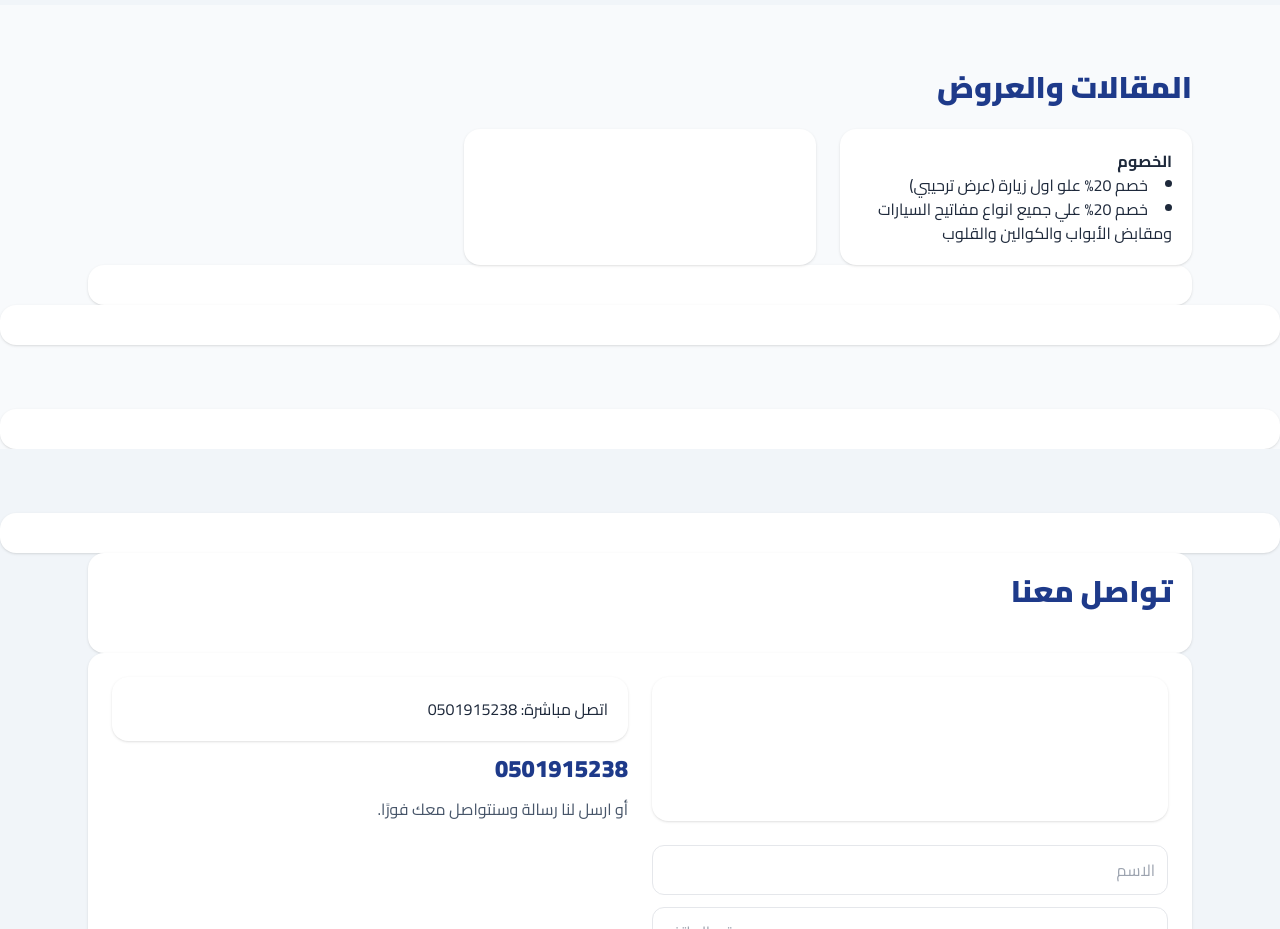
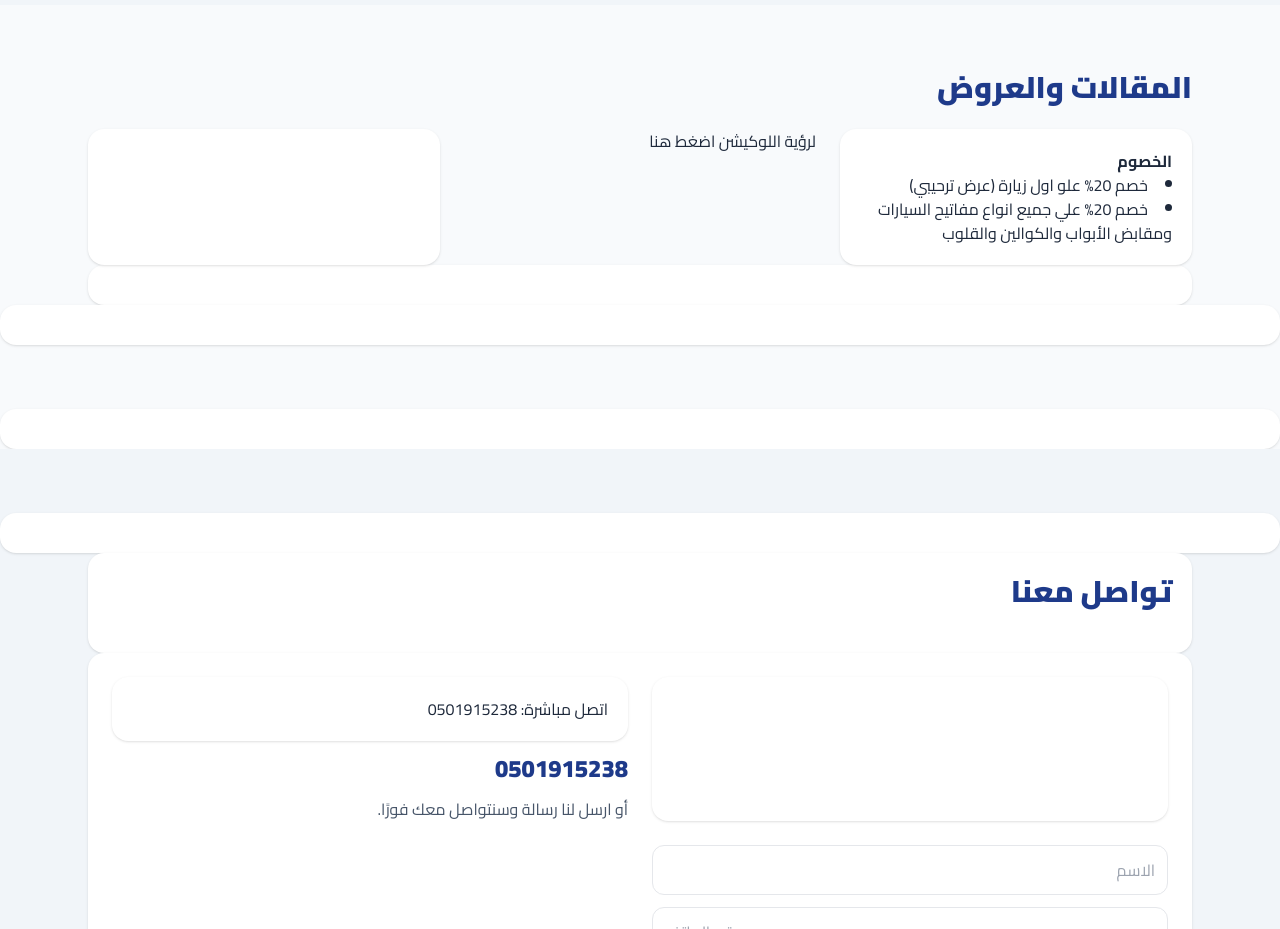
Before and after one commit to alamir-lang/key-maintenance-center---, a plain HTML site: page index.html in a window 1280 px wide. Shown: the part 1540-2469 px from the top of the page. Drawn offline with nearby package versions, Linux system fonts and the light colour scheme.

Commit message:
Add files via upload

```diff
--- a/index.html
+++ b/index.html
@@ -122,6 +122,7 @@
           <h3 class="font-bold">الخصوم</h3>
           <li>خصم 20% علو اول زيارة (عرض ترحيبي)</li>
           <li>خصم 20% علي جميع انواع مفاتيح السيارات ومقابض الأبواب والكوالين والقلوب</li>
+          <a href="https://maps.google.com/maps?q=24.8053409%2C46.8024921&z=17&hl=ar">لرؤية اللوكيشن اضغط هنا </a>
         </a>
         <a class="block bg-white rounded-2xl shadow p-5 hover:shadow-lg transition" href="#">
       </div>
```
